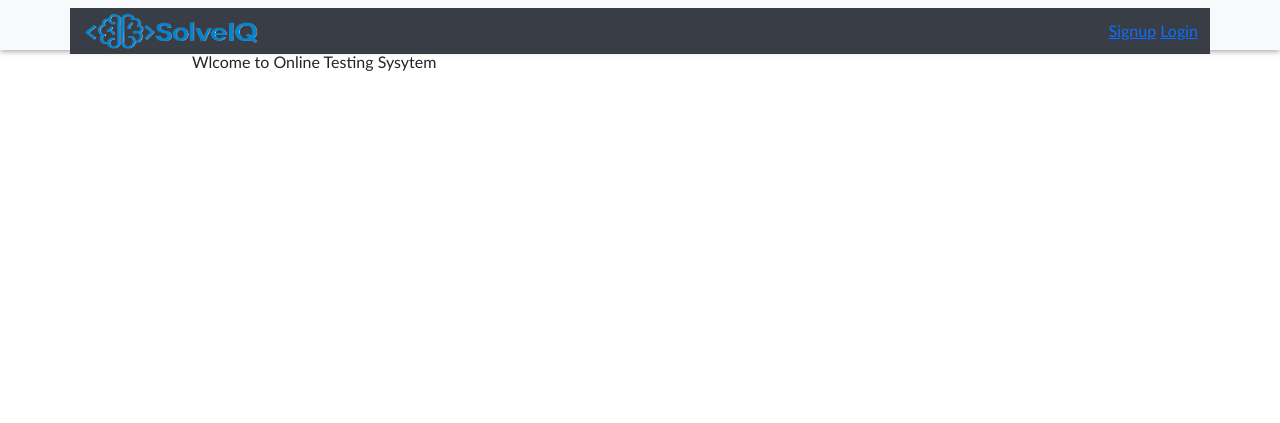
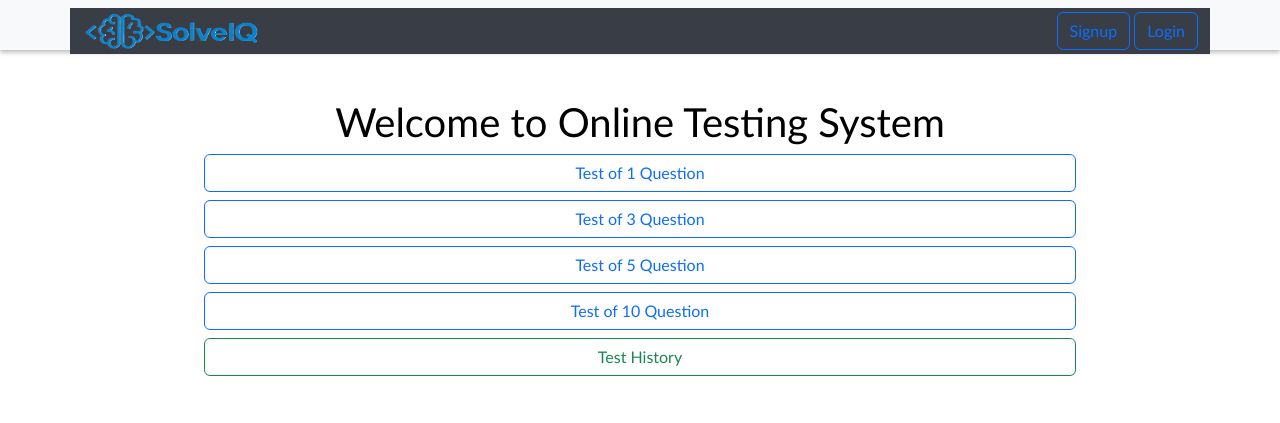
Before and after one commit to Ok-Ranjan/SolveIQ, a Django app: page /OTS/ in a window 1280 px wide. Shown: the top 423 px of the page. Run offline with Django 5.2, Linux system fonts and the light colour scheme.

Commit message:
update home.html And welcome.html

```diff
--- a/OTS/templates/welcome.html
+++ b/OTS/templates/welcome.html
@@ -3,10 +3,25 @@
 {% block title%} SolveIQ {%endblock title%}
 
 {% block top%}
-<a href="{% url 'OTS:registraionForm' %}">Signup</a>
-<a href="{% url 'OTS:login' %}">Login</a>
+<a href="{% url 'OTS:registraionForm' %}" class="btn btn-outline-primary" role="button">Signup</a>
+<a href="{% url 'OTS:login' %}" class="btn btn-outline-primary" role="button">Login</a>
 {% endblock top%}
 
 {% block content %}
-<p>Wlcome to Online Testing Sysytem</p>
+<section class="text-black text-center py-5">
+  <div class="container">
+    <h1>Welcome to Online Testing System</h1>
+    <div class="d-grid gap-2">
+        <!-- here "?n=1" go one data through the get method, variable name=n and vaue=1 -->
+        <a href="{% url 'OTS:login' %}?n=1" class="btn btn-outline-primary" role="button">Test of 1 Question</a>
+        <a href="{% url 'OTS:login' %}?n=3" class="btn btn-outline-primary" role="button">Test of 3 Question</a>
+        <a href="{% url 'OTS:login' %}?n=5" class="btn btn-outline-primary" role="button">Test of 5 Question</a>
+        <a href="{% url 'OTS:login' %}?n=10" class="btn btn-outline-primary" role="button">Test of 10 Question</a>
+        <a href="{% url 'OTS:login' %}" class="btn btn-outline-success" role="button">Test History</a>
+
+
+        <!-- <a href="{% url 'OTS:testPaper' %}?n=1">Test of 1 Question</a> -->
+    </div>
+  </div>
+</section>
 {% endblock %}
```
Also changed, not shown: OTS/templates/home.html (+0 -30 lines).
